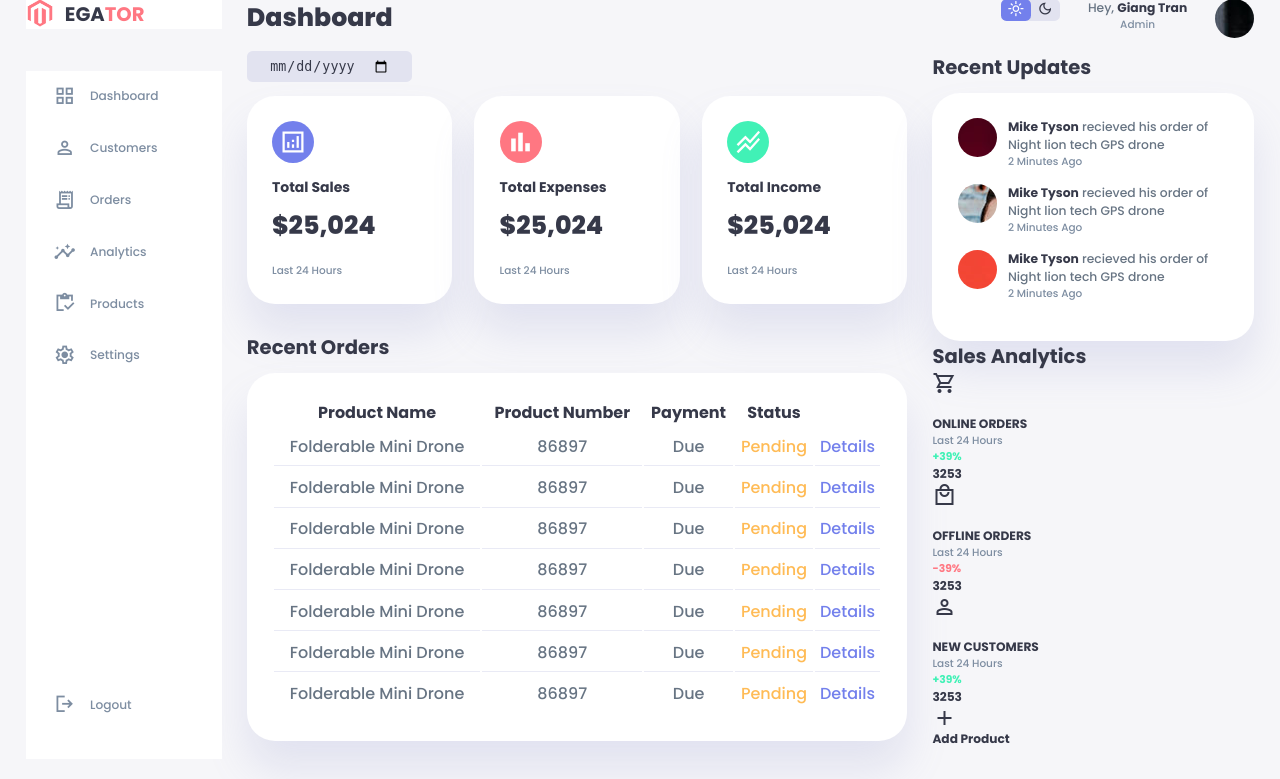
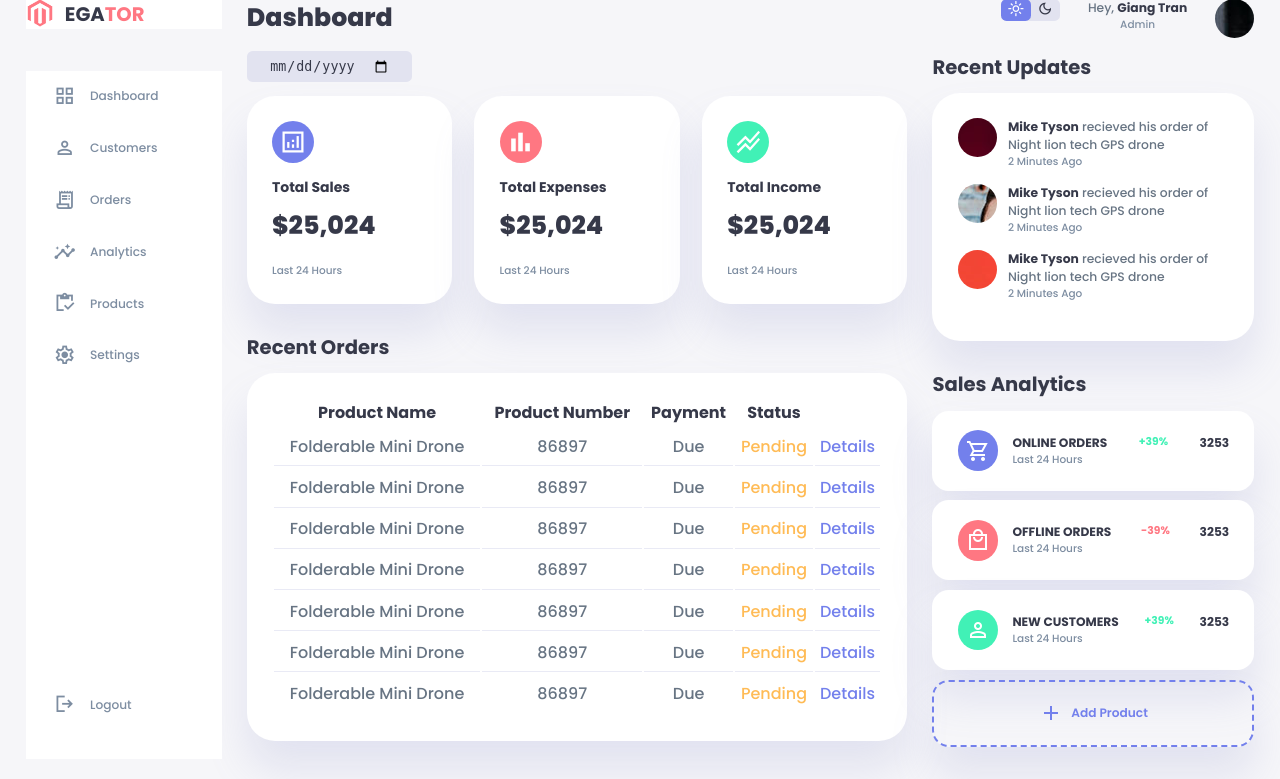
Before and after one commit to sherlockduy4869/Apartment_Management_Website, a PHP site: page / in a window 1280 px wide. Shown: the part 21-800 px from the top of the page. Run offline with PHP 8.4, Linux system fonts and the light colour scheme.

Commit message:
Feat: done css for project

```diff
--- a/Resource/css/style.css
+++ b/Resource/css/style.css
@@ -402,3 +402,71 @@ main table tbody tr:last-child td{
     gap: 1rem;
     margin-bottom: 1rem;
 }
+
+/*------------------------SALES ANALYTICS AREA------------------------*/
+.right .sales-analytics{
+    margin-top: 2rem;
+}
+
+.right .sales-analytics h2{
+    margin-bottom: 0.8rem;
+}
+
+.right .sales-analytics .item{
+    background: var(--color-white);
+    display: flex;
+    align-items: center;
+    gap: 1rem;
+    margin-bottom: 0.7rem;
+    padding: 1.4rem var(--card-padding);
+    border-radius: var(--border-radius-3);
+    box-shadow: var(--box-shadow);
+    transition: all 300ms ease;
+}
+
+.right .sales-analytics .item:hover{
+    box-shadow: none;
+}
+
+.right .sales-analytics .item .right{
+    display: flex;
+    justify-content: space-between;
+    align-items: start;
+    margin: 0;
+    width: 100%;
+}
+
+.right .sales-analytics .item .icon{
+    padding: 0.6rem;
+    color: var(--color-white);
+    border-radius: 50%;
+    background: var(--color-primary);
+    display: flex;
+}
+
+.right .sales-analytics .item.offline .icon{
+    background: var(--color-danger);
+}
+
+.right .sales-analytics .item.customers .icon{
+    background: var(--color-success);
+}
+
+.right .sales-analytics .add-product{
+    background-color: transparent;
+    border: 2px dashed var(--color-primary);
+    color: var(--color-primary);
+    display: flex;
+    align-items: center;
+    justify-content: center;
+}
+
+.right .sales-analytics .add-product div{
+    display: flex;
+    align-items: center;
+    gap: 0.6rem;
+}
+
+.right .sales-analytics .add-product div h3{
+    font-weight: 600;
+}
```
